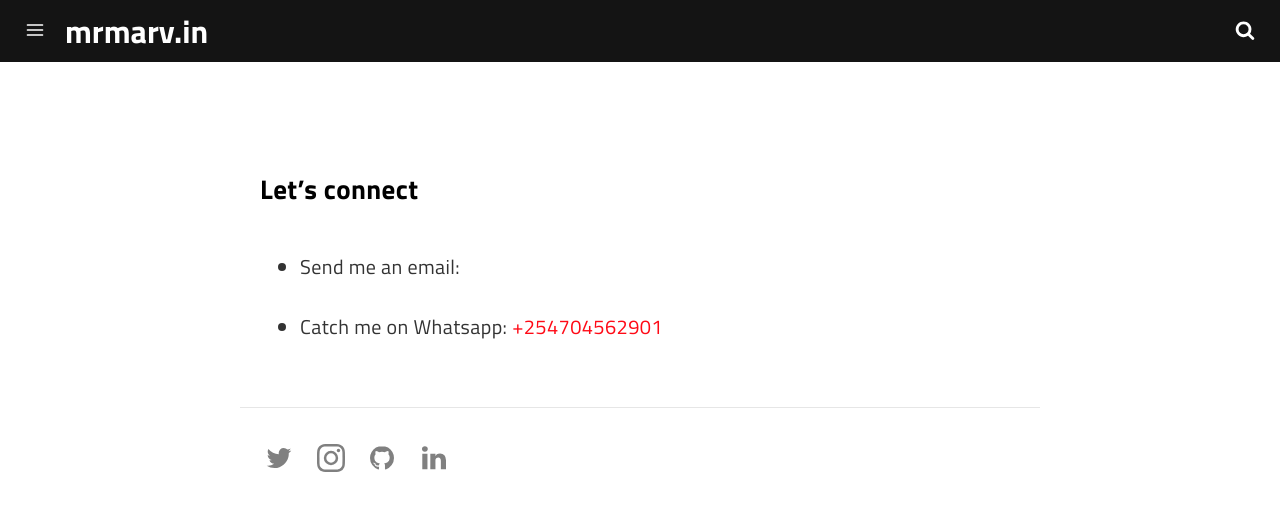
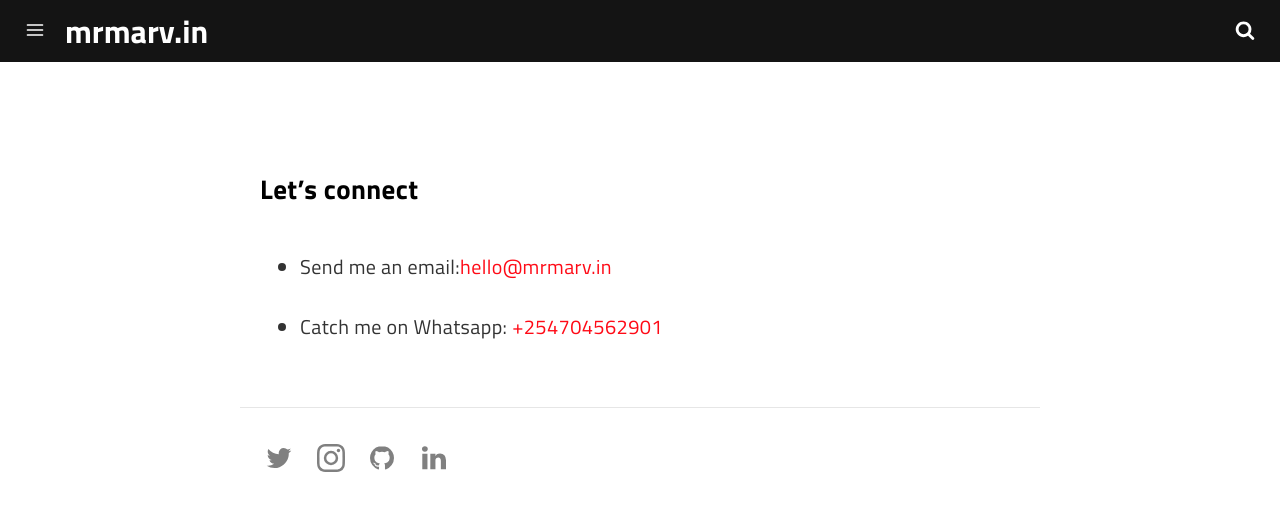
Before and after one commit to marv0/marv0.github.io, a Jekyll site: the page built from pages/contact.md, in a window 1280 px wide. Shown: the top 511 px of the page. Built offline with Jekyll 4.4.1, drawn with Linux system fonts in a browser that asks for light colours; a script that is not in the unit is left out.

Commit message:
Update contact.md

```diff
--- a/pages/contact.md
+++ b/pages/contact.md
@@ -9,5 +9,5 @@ permalink: /contact/
 
 ### Let's connect
 
-* Send me an email:<a href="mailto:hello@mrmarv.in"></a>
+* Send me an email:<a href="mailto:hello@mrmarv.in">hello@mrmarv.in</a>
 * Catch me on Whatsapp: [+254704562901](https://wa.me/<+254704562901>)
```
